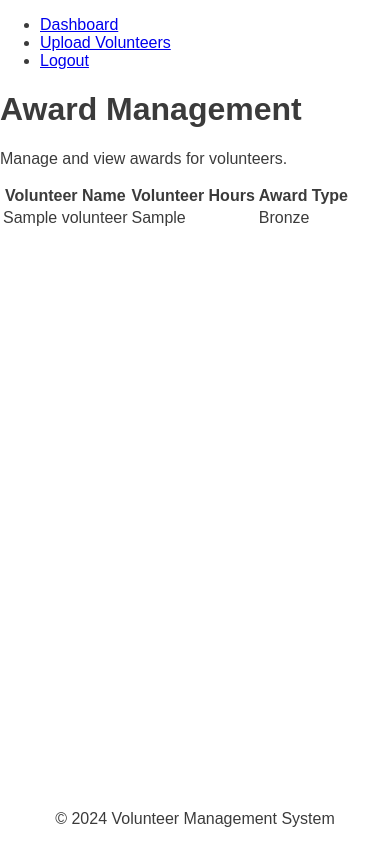
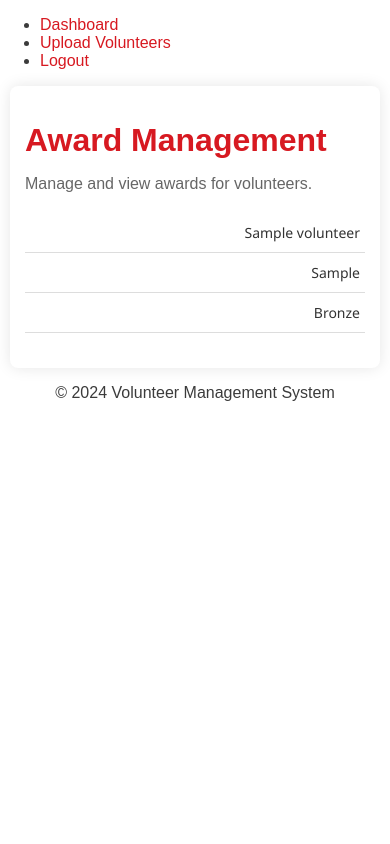
Before and after one commit to MisbahQureshi/MoVo-Management-System, a Flask app: page /admin/awards in a window 390 px wide. Run offline with Flask 3, Linux system fonts and the light colour scheme; the visitor is signed in with stand-in values (Sample User, id 1); a database or web service that is not in the repository returns one stand-in record (values such as "Sample title").

Commit message:
Styles for dashboard, volunteer, event and award management

```diff
--- a/app/static/css/styles.css
+++ b/app/static/css/styles.css
@@ -91,20 +91,20 @@ footer {
     text-align: center;
     background-color: rgba(255, 255, 255, 0.8);
     width: 100%;
-    position: absolute;
-    bottom: 0;
-    left: 0;
+    position: sticky;
 }
 
 /* dashboard */
-.container{
+.container {
     margin: 10px;
     padding: 0 40px;
 }
 
-.topNav{
+.topNav {
     display: flex;
     justify-content: space-between;
+    z-index: 10;
+    position: relative;
 }
 
 .btnL {
@@ -113,6 +113,7 @@ footer {
     color: #fff;
     text-align: center;
     padding: 10px;
+    margin: 20px;
     border-radius: 5px;
     text-decoration: none;
     cursor: pointer;
@@ -123,26 +124,35 @@ footer {
     background-color: #c7161e;
 }
 
+.dashboardImg {
+    width: 100%;
+    height: auto;
+}
+
+/* Adjust card positioning */
 .card-container {
     display: flex;
     align-items: stretch;
     gap: 20px;
     flex-wrap: wrap;
+    position: relative;
+    top: -100px;
     margin-bottom: 20px;
-
+    z-index: 5;
+    padding: 20px;
 }
 
 .card {
     background-color: white;
-    border:#ddd solid 1px;
+    border: #ddd solid 1px;
     border-radius: 8px;
-    box-shadow: 0 0 10px rgba(0, 0, 0, 0.1);
+    box-shadow: 0 0 10px rgba(0, 0, 0, 0.3);
     width: 23%;
     display: flex;
     flex-direction: column;
-    transition: transform 0.3s ease, box-shadow 0.3s ease;
+    transition: transform 0.3s ease, box-shadow 0.5s ease;
+    z-index: 10;
 }
-
 
 .card:hover {
     transform: scale(1.05);
@@ -186,3 +196,127 @@ footer {
 .btn:hover {
     background-color: #c7161e;
 }
+
+@media (max-width: 768px) {
+    .card-container {
+        flex-direction: column;
+        top: -50px;
+    }
+
+    .card {
+        width: 100%;
+    }
+}
+
+/* manage volunteers */
+.admin-container {
+    margin: 20px;
+    padding: 20px;
+    background-color: #fff;
+    border-radius: 8px;
+    box-shadow: 0 0 15px rgba(0, 0, 0, 0.1);
+}
+
+.admin-container h1 {
+    font-size: 32px;
+    color: #d71921;
+    margin-bottom: 10px;
+}
+
+.admin-container p {
+    font-size: 16px;
+    margin-bottom: 20px;
+    color: #666;
+}
+
+/* Table styling */
+table {
+    width: 100%;
+    border-collapse: collapse;
+    margin-bottom: 20px;
+    font-family: 'Segoe UI', sans-serif;
+}
+
+thead th {
+    background-color: #d71921;
+    color: white;
+    text-align: left;
+    padding: 10px;
+    font-size: 18px;
+}
+
+tbody td {
+    padding: 10px;
+    border-bottom: 1px solid #ddd;
+    font-size: 16px;
+    color: #333;
+}
+
+tbody tr:nth-child(even) {
+    background-color: #f9f9f9;
+}
+
+tbody tr:hover {
+    background-color: #f1f1f1;
+}
+
+/* Buttons and actions */
+a {
+    color: #d71921;
+    text-decoration: none;
+    font-size: 16px;
+    margin-right: 10px;
+}
+
+a:hover {
+    text-decoration: underline;
+}
+
+button {
+    background-color: #d71921;
+    color: white;
+    padding: 8px 12px;
+    border: none;
+    border-radius: 5px;
+    cursor: pointer;
+    font-size: 14px;
+    transition: background-color 0.3s ease;
+}
+
+button:hover {
+    background-color: #c7161e;
+}
+
+/* Responsive adjustments */
+@media (max-width: 768px) {
+    .admin-container {
+        margin: 10px;
+        padding: 15px;
+    }
+
+    table, thead, tbody, th, td, tr {
+        display: block;
+    }
+
+    thead {
+        display: none;
+    }
+
+    tbody tr {
+        margin-bottom: 15px;
+    }
+
+    tbody td {
+        display: flex;
+        justify-content: space-between;
+        padding: 10px 5px;
+        font-size: 14px;
+    }
+
+    tbody td:before {
+        content: attr(data-label);
+        font-weight: bold;
+        text-transform: uppercase;
+        flex: 1;
+    }
+}
--- a/app/templates/admin/dashboard.html
+++ b/app/templates/admin/dashboard.html
@@ -5,6 +5,9 @@
     <div class="topNav">
         <h1>Admin Dashboard</h1>
         <a href="{{ url_for('admin.login') }}" class="btnL">Logout</a>
+    </div>
+    <div>
+        <img src="/static/images/dashboard.png" alt="volunteerServices" class="dashboardImg">
     </div>
     <div class="card-container">
         <div class="card">
@@ -36,8 +39,6 @@
                 <a href="{{ url_for('admin.award_management') }}" class="btn">Manage Awards</a>
             </div>
         </div>
-
-
     </div>
 </div>
 {% endblock %}
```
Also changed, not shown: app/static/images/dashboard.png (added).
